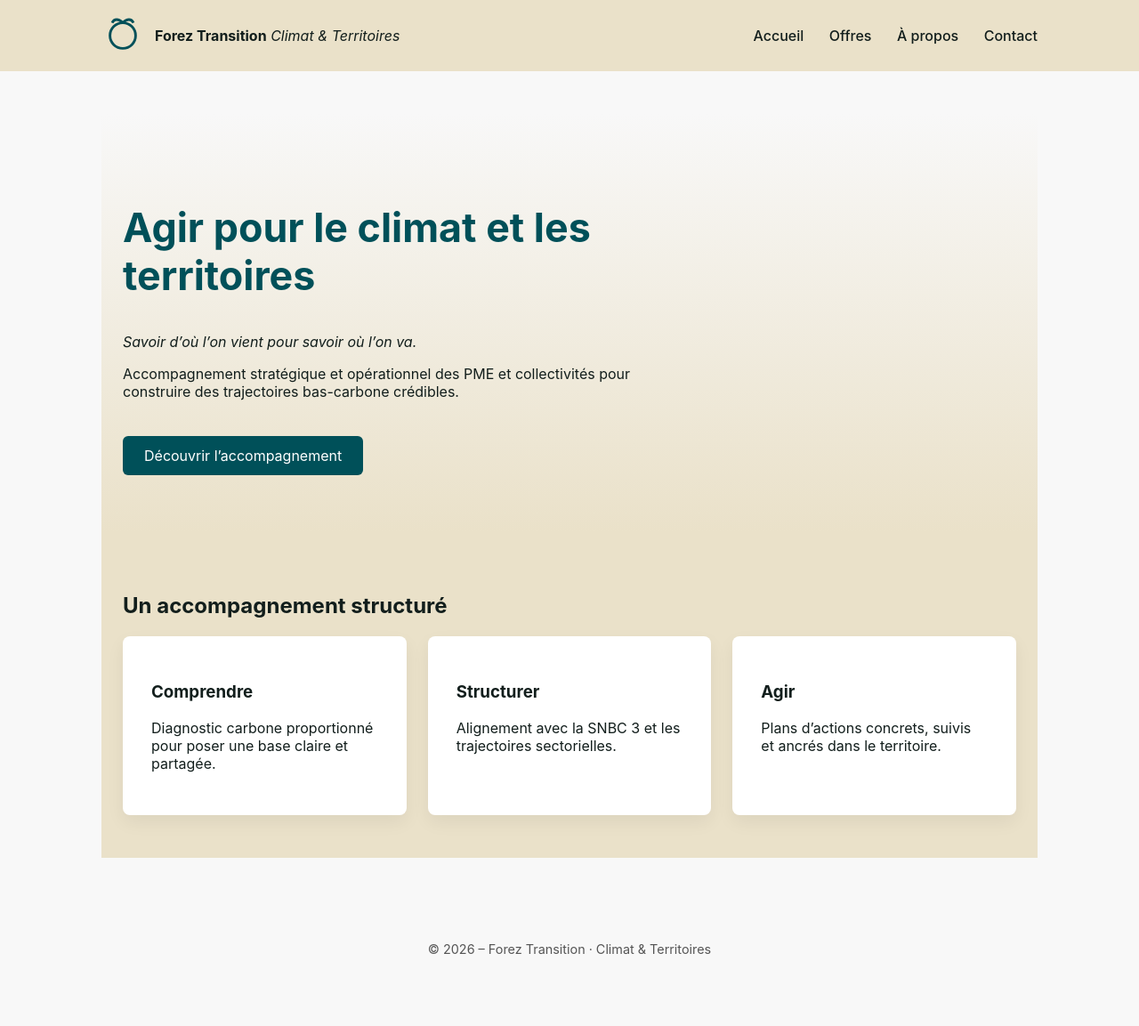
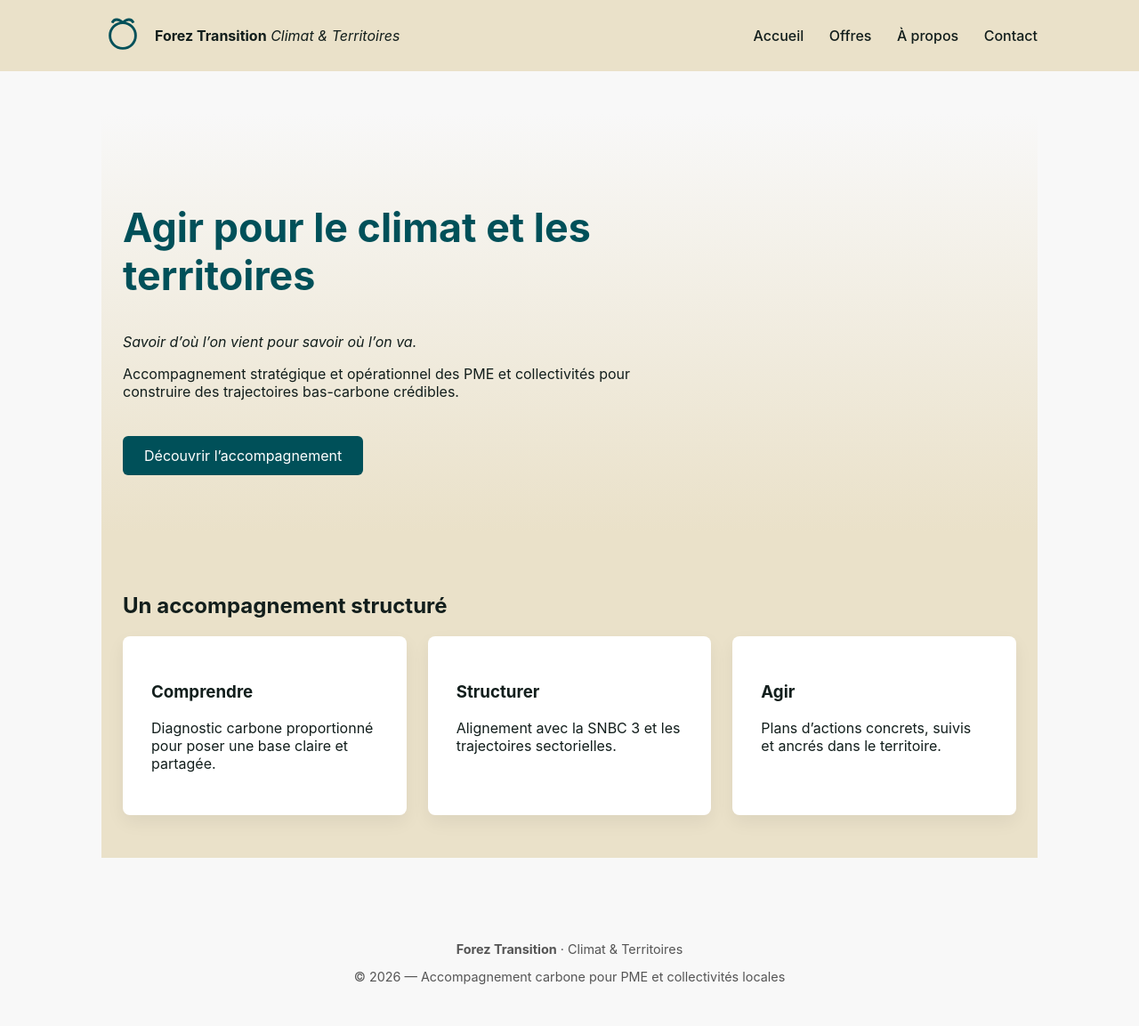
Before and after one commit to Alex-JULIEN/forez-transition, a Jekyll site: the page built from index.md, in a window 1280 px wide. Shown: the whole page at 89% size. Built offline with Jekyll 4.4.1, drawn with Linux system fonts in a browser that asks for light colours; before the commit the page ends 1121 px from its top, so only the background shows below that.

Commit message:
Update footer.html

```diff
--- a/_includes/footer.html
+++ b/_includes/footer.html
@@ -1,3 +1,4 @@
-<footer class="site-footer">
-<p>© 2026 – Forez Transition · Climat & Territoires</p>
+<footer>
+<p><strong>Forez Transition</strong> · Climat & Territoires</p>
+<p>© 2026 — Accompagnement carbone pour PME et collectivités locales</p>
 </footer>
```
